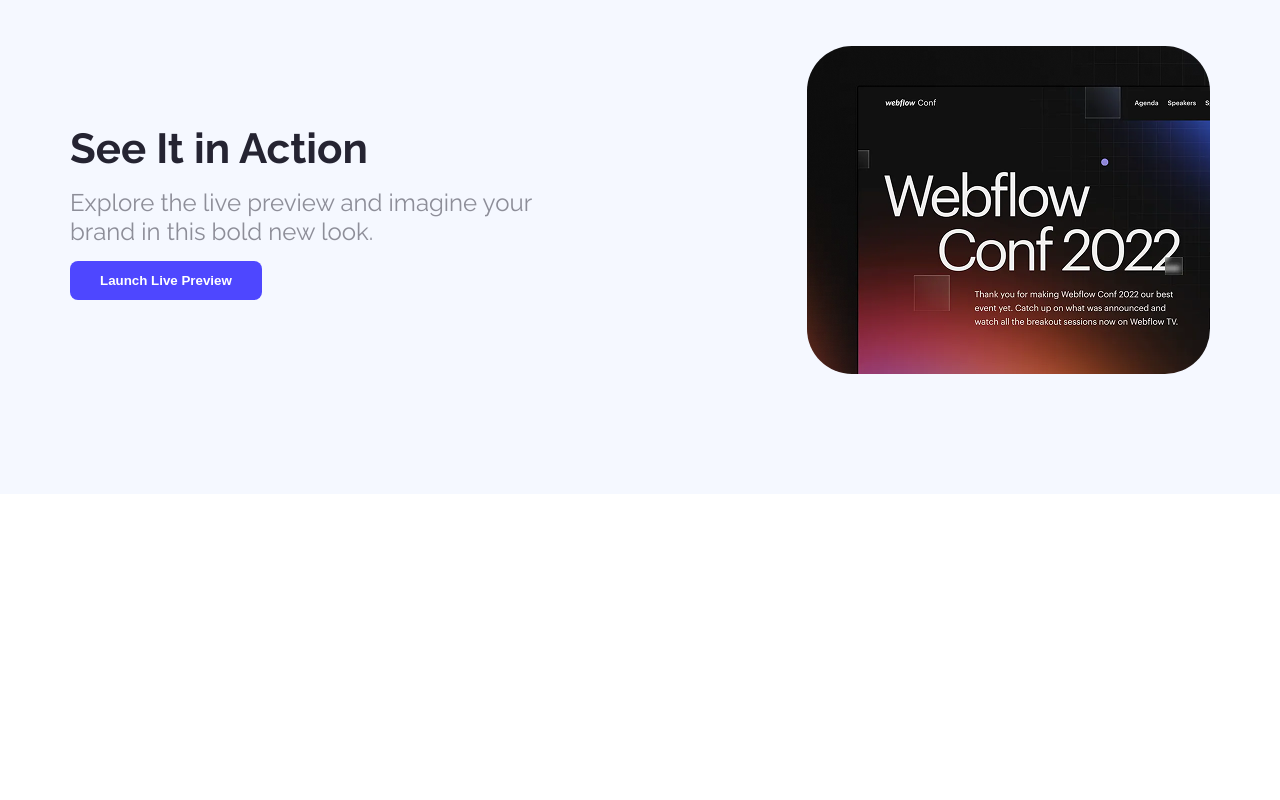
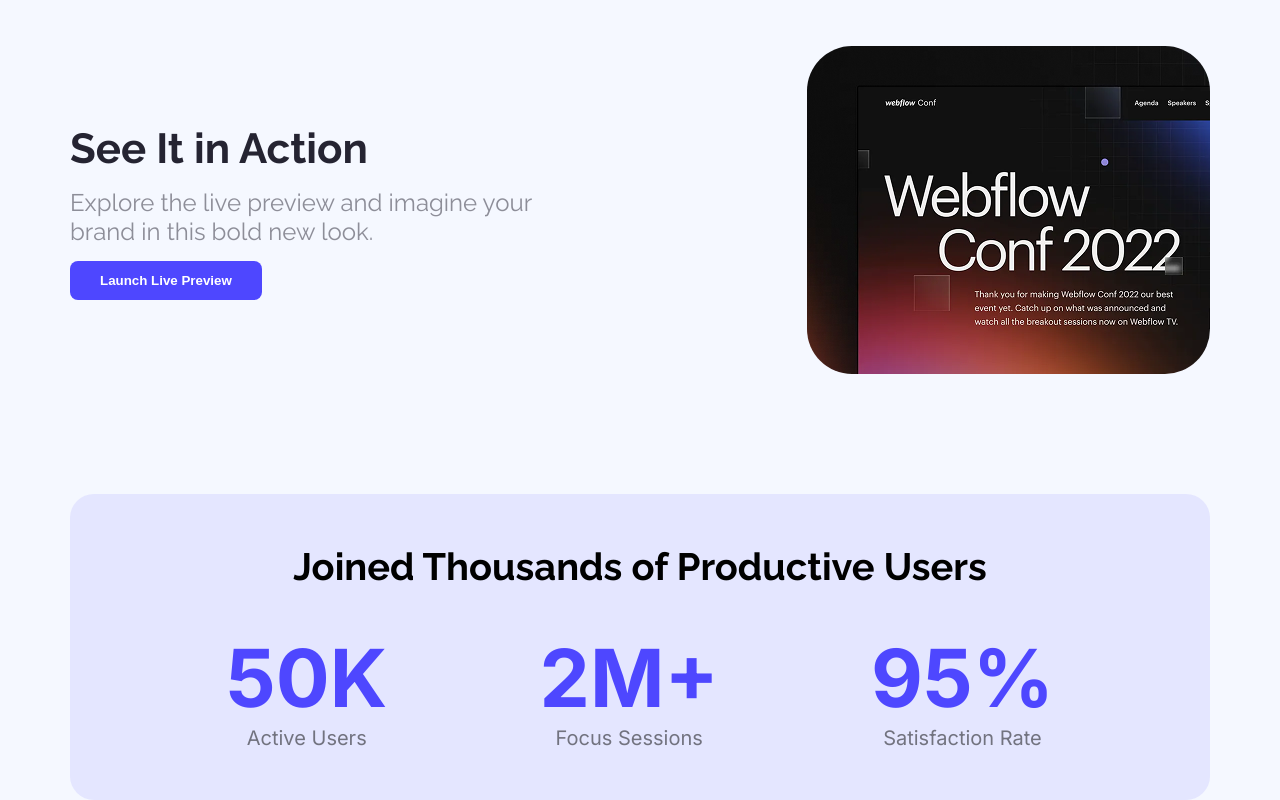
Before and after one commit to SadnurIslam/htmlcss, a plain HTML site: page index.html in a window 1280 px wide. Shown: the part 740-1540 px from the top of the page. Before the commit the page ends 1234 px from the top, so only its background shows below. Drawn offline with Linux system fonts and the light colour scheme.

Commit message:
statistics section completed

```diff
--- a/css/style.css
+++ b/css/style.css
@@ -1,6 +1,7 @@
 *{
     margin: 0;
     padding: 0;
+    box-sizing: border-box;
 }
 
 body{
@@ -63,7 +64,7 @@ header nav{
     text-align: center;
     max-width: 910px;
     text-align: center;
-    margin: 140px auto 170px auto;
+    margin: 150px auto 160px auto;
 }
 
 .header-body h1{
@@ -100,3 +101,36 @@ main h2{
     font-size: 24px;
     margin: 15px 0;
 }
+
+.statistics-section{
+    margin: 0 auto;
+    text-align: center;
+    background-color: rgba(78, 71, 255, 0.1);
+    border-radius: 24px;
+    padding: 50px 80px;
+    overflow: hidden;
+}
+
+
+.statistics-section .box{
+    display: flex;
+    justify-content: space-around;
+    margin-top: 40px;
+    font-family: "Inter", sans-serif;
+}
+
+.value{
+    font-size: 80px;
+    font-weight: bold;
+    color: #4E47FF;
+
+}
+
+.variable{
+    font-size: 20px;
+    color: rgba(0, 0, 0, 0.5)
+}
+
+.statistics-section h2{
+    font-size: 38px;
+}
--- a/index.html
+++ b/index.html
@@ -6,7 +6,7 @@
     <title>Document</title>
     <link rel="preconnect" href="https://fonts.googleapis.com">
     <link rel="preconnect" href="https://fonts.gstatic.com" crossorigin>
-    <link href="https://fonts.googleapis.com/css2?family=Raleway:ital,wght@0,100..900;1,100..900&display=swap" rel="stylesheet">
+    <link href="https://fonts.googleapis.com/css2?family=Inter:ital,opsz,wght@0,14..32,100..900;1,14..32,100..900&family=Raleway:ital,wght@0,100..900;1,100..900&display=swap" rel="stylesheet">
     <link rel="stylesheet" href="css/style.css">
 
 </head>
@@ -41,6 +41,23 @@
                 <img src="images/wc-mini.png" alt="webflow conf 2022">
             </div>
         </section>
+        <div class="statistics-section w-1140">
+            <h2>Joined Thousands of Productive Users</h2>
+            <div class="box">
+                <div class="box1">
+                    <p class="value">50K</p>
+                    <p class="variable">Active Users</p>
+                </div>
+                <div class="box1">
+                    <p class="value">2M+</p>
+                    <p class="variable">Focus Sessions</p>
+                </div>
+                <div class="box1">
+                    <p class="value">95%</p>
+                    <p class="variable">Satisfaction Rate</p>
+                </div>
+            </div>
+        </div>
     </main>
     <!-- main area end -->
 
```
